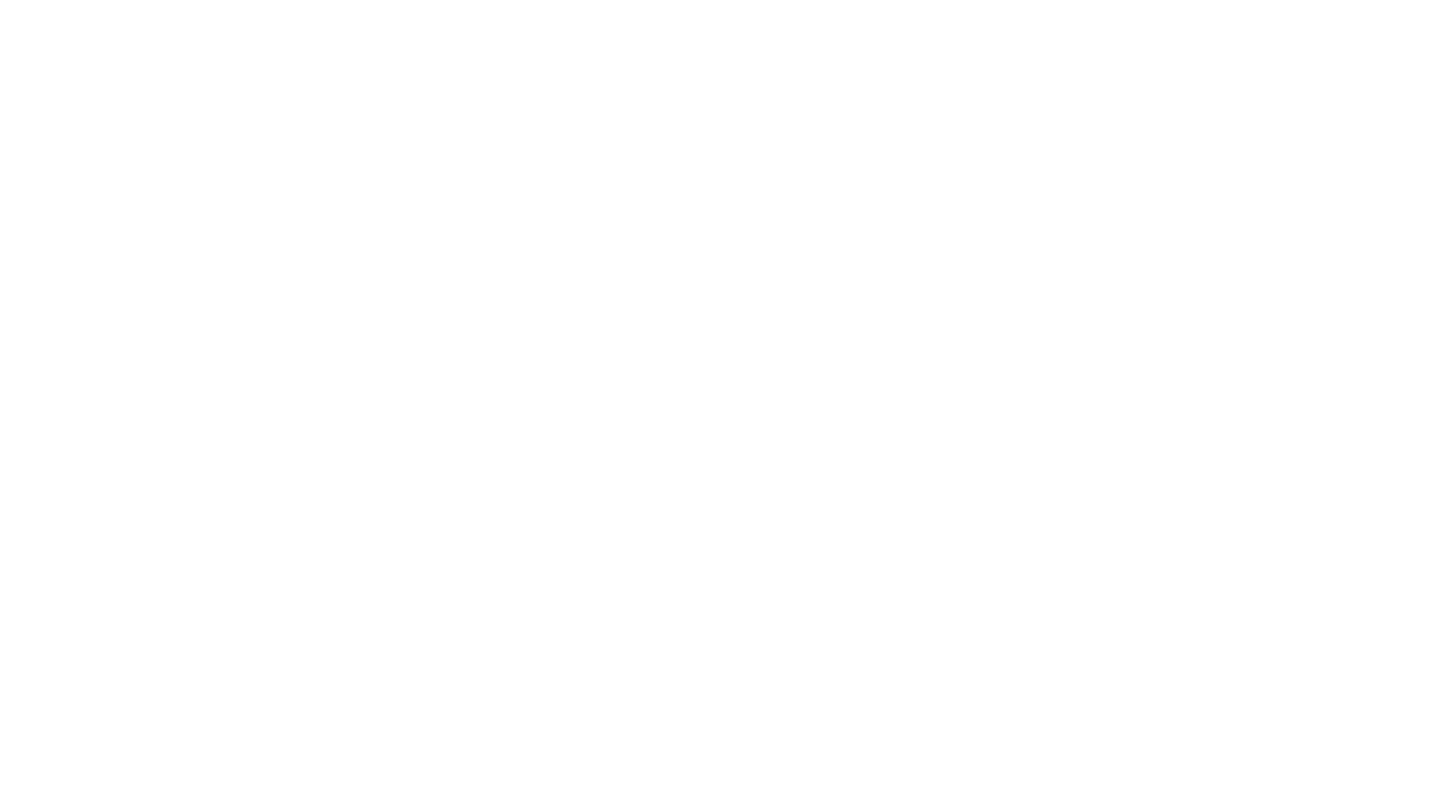
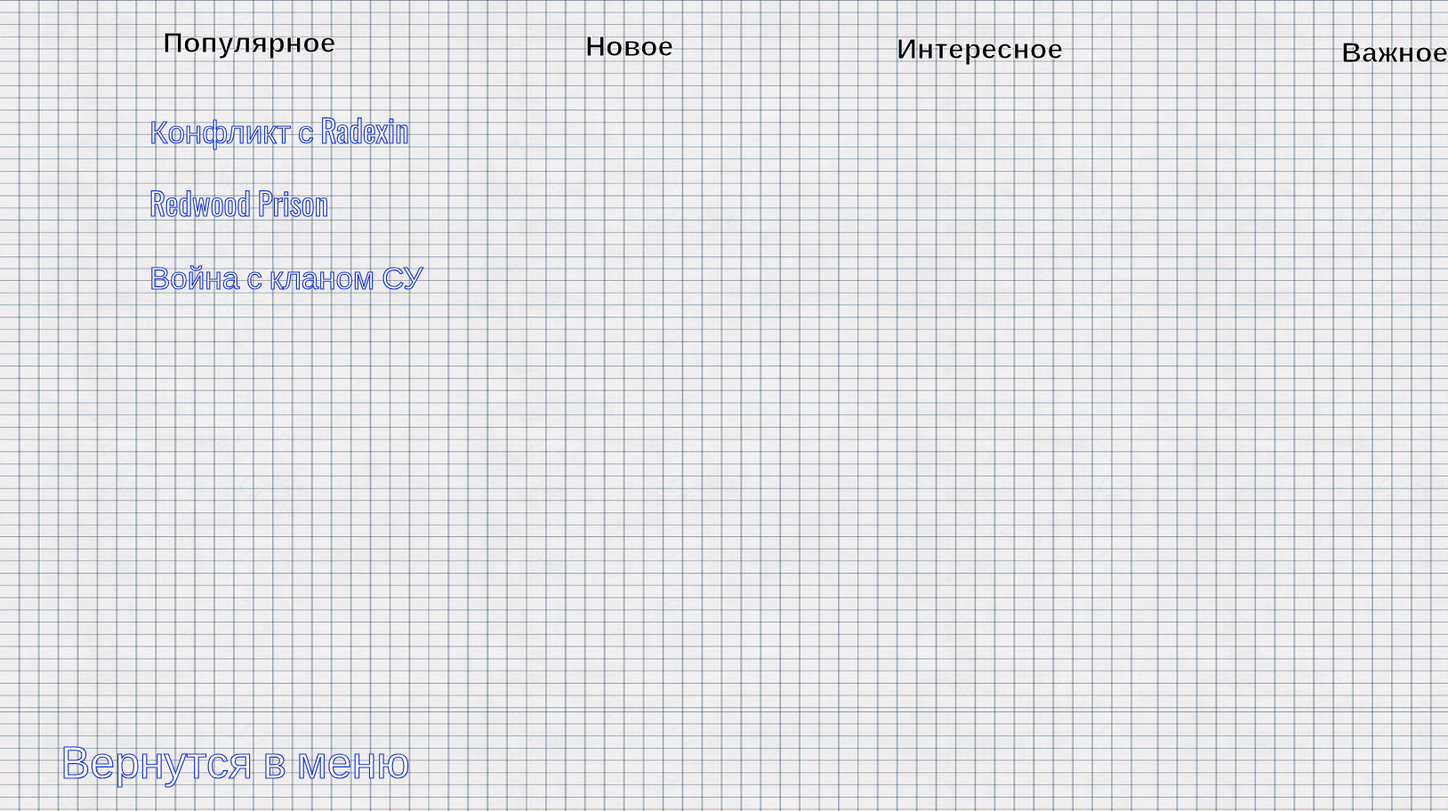
Before and after one commit to krusim/MSK-Wikipedia-1.0, a plain HTML site: page wiki.html in a window 1280 px wide. Shown: the whole page at 89% size, 1628 px wide, since content can reach past the window. Before the commit the page ends 800 px from the top, so only its background shows below. Drawn offline with nearby package versions, Linux system fonts and the light colour scheme.

Commit message:
Add files via upload

```diff
--- a/memepage1.html
+++ b/memepage1.html
@@ -1 +1,23 @@
-мишка и линк ищите мемы
+<!DOCTYPE html>
+<html lang="en">
+<head>
+    <meta charset="UTF-8">
+    <meta name="viewport" content="width=device-width, initial-scale=1.0">
+    <title>Meme</title>
+    <link rel="stylesheet" href="stylememe1.css">
+</head>
+<body>
+    <div class="naemmgarit">Canny Cat</div>
+  <div class="garit">Краткое описание: этот кот впервые появился в "Silly Universe", где его брат, которого звали "Canny Car", решил отомстить своему брату и он нашëл в одной из лабораторий необычный камень, который превратил его в "Uncanny Cat"
+Данный кот стал очень популярен, и спустя некоторое время, когда в редвуде появился в клан "MSK", в качестве главного изображения клана использовали картинку с "Canny Cat". Теперь же этот кот стал буквально символом клана. Различные гифки с данным котом используются очень часто, особенно во время общения людей в клане.</div>
+<div class="ok">.</div>
+         <nav class="navibar">
+        <ul>
+            <li><a href="index.html">Обратно в меню</a></li>
+            <li><a href="memepage2.html">Следующая страница</a></li>
+            <li><a href="meme.html">Предыдущая страница</a></li>
+        </ul>
+    </nav>
+</body>
+
+</html>
--- /dev/null
+++ b/stylememe1.css
@@ -0,0 +1,57 @@
+@import url('https://fonts.googleapis.com/css2?family=Pattaya&display=swap');
+
+body {
+font-family: "Pattaya", sans-serif;
+-webkit-text-stroke: 1px rgb(0, 0, 0);
+background-image: url(images/cannycat.jpg);
+background-repeat: no-repeat;
+background-size: cover;
+}
+
+.naemmgarit {
+    font-size: 50px;
+    margin-left: 300px;
+    margin-top: 50px;
+}
+
+.garit {
+    font-size: 30px;
+    width: 630px;
+    margin-left: 300px;
+}
+
+.ok {
+    margin-left: 1030px;
+    margin-top: -250px;
+    width: 650px;
+    font-size: 20px;
+}
+
+
+.navibar {
+    width:500px;
+    font-size: 40px;
+    margin-left: 380px;
+    margin-top: 250px;
+    -webkit-text-stroke: 1.5px rgb(0, 0, 0)
+}
+
+.navibar ul {
+    list-style-type: none;
+    background-color: hsl(0, 0%, 21%);
+    display: inline;
+    padding: 0px;
+    margin: 0px;
+}
+
+.navibar a {
+    color: white;
+    text-decoration: none;
+    padding: 15px;
+    display: block;
+}
+
+
+.navibar a:hover {
+   -webkit-text-stroke: 0.7px rgb(0, 0, 0)
+}
--- /dev/null
+++ b/stylerad1.css
@@ -0,0 +1,60 @@
+@import url('https://fonts.googleapis.com/css2?family=Oswald:wght@200..700&display=swap');
+
+body {
+font-family: "Oswald", sans-serif;
+-webkit-text-stroke: 1px white;
+background-image: url(images/notebook.jpg);
+background-repeat: no-repeat;
+background-attachment: fixed;
+background-size: 100%;
+}
+
+
+.navbar3 {
+    width:500px;
+    font-size: 35px;
+    margin-left: 145px;
+    margin-top: 25px;
+    -webkit-text-stroke: 1.15px rgb(18, 48, 218)
+}
+
+.navbar3 ul {
+    list-style-type: none;
+    background-color: hsl(0, 0%, 21%);
+    display: inline;
+    padding: 0px;
+    margin: 0px;
+}
+
+.navbar3 a {
+    color: white;
+    text-decoration: none;
+    padding: 15px;
+    display: block;
+}
+
+
+.navbar3 a:hover {
+   -webkit-text-stroke: 0.7px rgb(0, 0, 0)
+}
+
+.back {
+    font-size: 50px;
+    margin-left: 1400px;
+    margin-top: -1300px;
+    width: 400px;
+}
+
+.theme {
+    font-size: 45px;
+    margin-left: 75px;
+}
+
+.info {
+    width: 1300px;
+}
+
+.spor {
+    margin-top: 50px;
+    margin-left: 1400px;
+}
--- /dev/null
+++ b/stylewiki.css
@@ -0,0 +1,64 @@
+@import url('https://fonts.googleapis.com/css2?family=Oswald:wght@200..700&display=swap');
+
+body {
+font-family: "Oswald", sans-serif;
+-webkit-text-stroke: 1px white;
+background-image: url(images/notebook.jpg);
+background-repeat: no-repeat;
+background-attachment: fixed;
+background-size: 100%;
+}
+
+
+.themes {
+    margin-left: 175px;
+}
+
+.themes2 {
+    margin-left: 650px;
+    margin-top: -65px;
+}
+
+.themes3 {
+    margin-left: 1000px;
+    margin-top: -65px;
+}
+
+.themes4 {
+    margin-left: 1500px;
+    margin-top: -65px;
+}
+
+.navbar3 {
+    width:500px;
+    font-size: 35px;
+    margin-left: 145px;
+    margin-top: 25px;
+    -webkit-text-stroke: 1.15px rgb(18, 48, 218)
+}
+
+.navbar3 ul {
+    list-style-type: none;
+    background-color: hsl(0, 0%, 21%);
+    display: inline;
+    padding: 0px;
+    margin: 0px;
+}
+
+.navbar3 a {
+    color: white;
+    text-decoration: none;
+    padding: 15px;
+    display: block;
+}
+
+
+.navbar3 a:hover {
+   -webkit-text-stroke: 0.7px rgb(0, 0, 0)
+}
+
+.back {
+    font-size: 50px;
+    margin-left: -100px;
+    margin-top: 450px;
+}
--- a/wiki.html
+++ b/wiki.html
@@ -0,0 +1,23 @@
+<!DOCTYPE html>
+<html lang="ru">
+<head>
+    <meta charset="UTF-8">
+    <meta name="viewport" content="width=device-width, initial-scale=1.0">
+    <link rel="stylesheet" href="stylewiki.css">
+    <title>Википедия MSK</title>
+</head>
+<body>
+  <h1 class="themes">Популярное</h1>
+  <h1 class="themes2">Новое</h1>
+  <h1 class="themes3">Интересное</h1>
+  <h1 class="themes4">Важное</h1>
+            <nav class="navbar3">
+        <ul>
+            <li><a href="radexin.html">Конфликт с Radexin</a></li>
+            <li><a href="redwood.html">Redwood Prison</a></li>
+            <li><a href="sy.html">Война с кланом СУ</a></li>
+            <li class="back"><a href="index.html">Вернутся в меню</a></li>
+        </ul>
+    </nav>
+</body>
+</html>
```
Also changed, not shown: memepage2.html (added, +1 -0 lines), radexin.html (added, +31 -0 lines), images/cannycat.jpg (added), images/notebook.jpg (added), images/spor.png (added).
